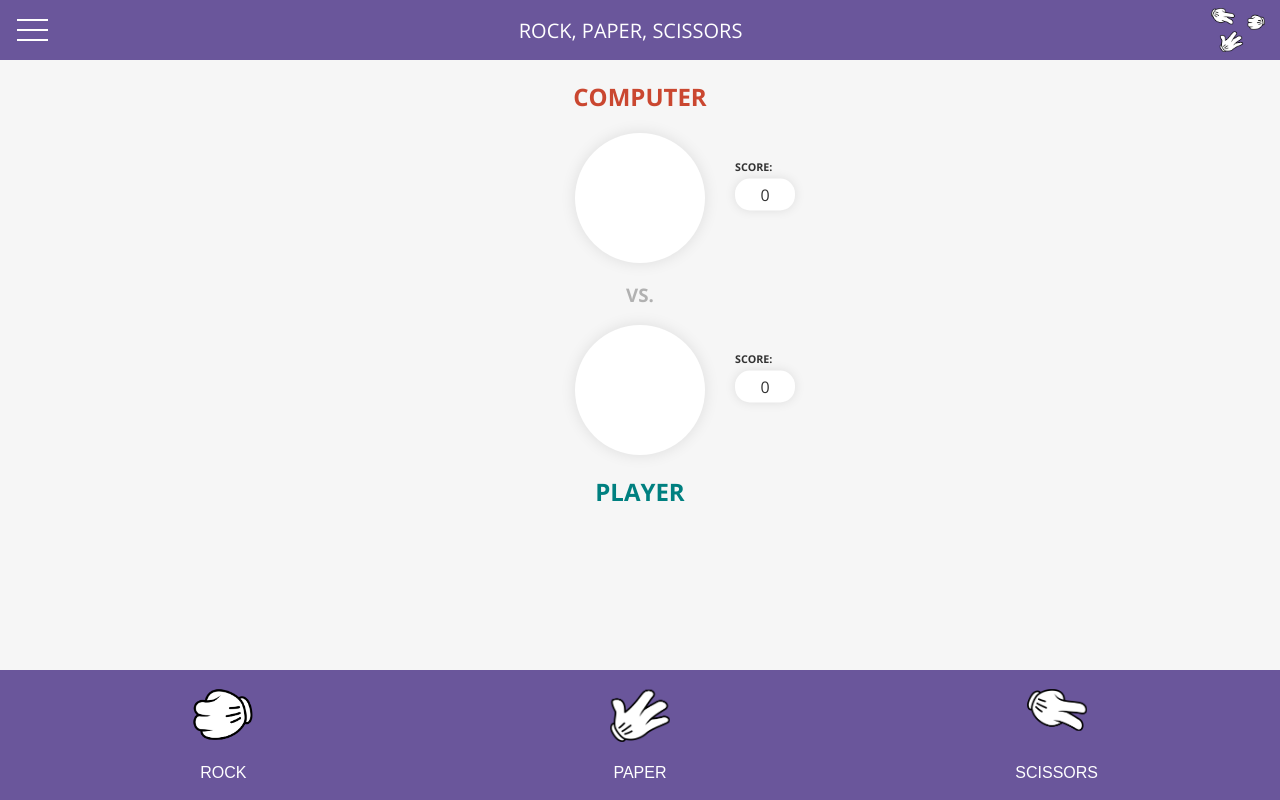
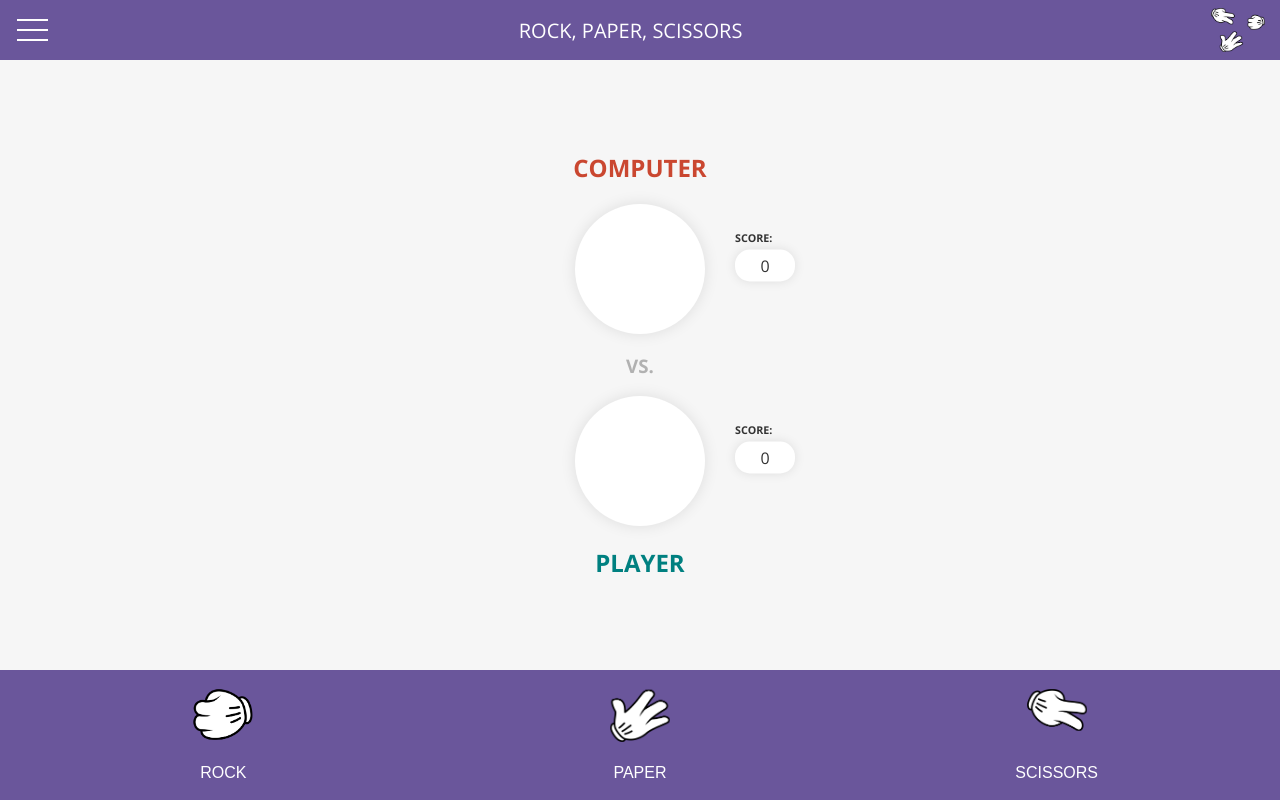
Before and after one commit to ilievZlatko/rock-paper-scissors, a React (Create React App) app: page / in a window 1280 px wide. Built offline with nearby package versions, Linux system fonts and the light colour scheme.

Commit message:
adjust styles

```diff
--- a/src/components/Scene/Scene.css
+++ b/src/components/Scene/Scene.css
@@ -3,7 +3,8 @@
   display: flex;
   flex-direction: column;
   justify-content: center;
-  align-items: center; }
+  align-items: center;
+  height: calc(100% - 60px); }
   .scene .player {
     color: teal; }
   .scene .computer {
--- a/src/components/Scene/Scene.scss
+++ b/src/components/Scene/Scene.scss
@@ -4,6 +4,7 @@
 	flex-direction: column;
 	justify-content: center;
 	align-items: center;
+	height: calc(100% - 60px);
 
 	.player {
 		color: teal;
--- a/src/index.css
+++ b/src/index.css
@@ -8,6 +8,11 @@ body {
 
 html {
 	height: calc(100% - 130px);
+}
+
+#root,
+.App {
+	height: 100%;
 }
 
 .new-game-btn {
```
